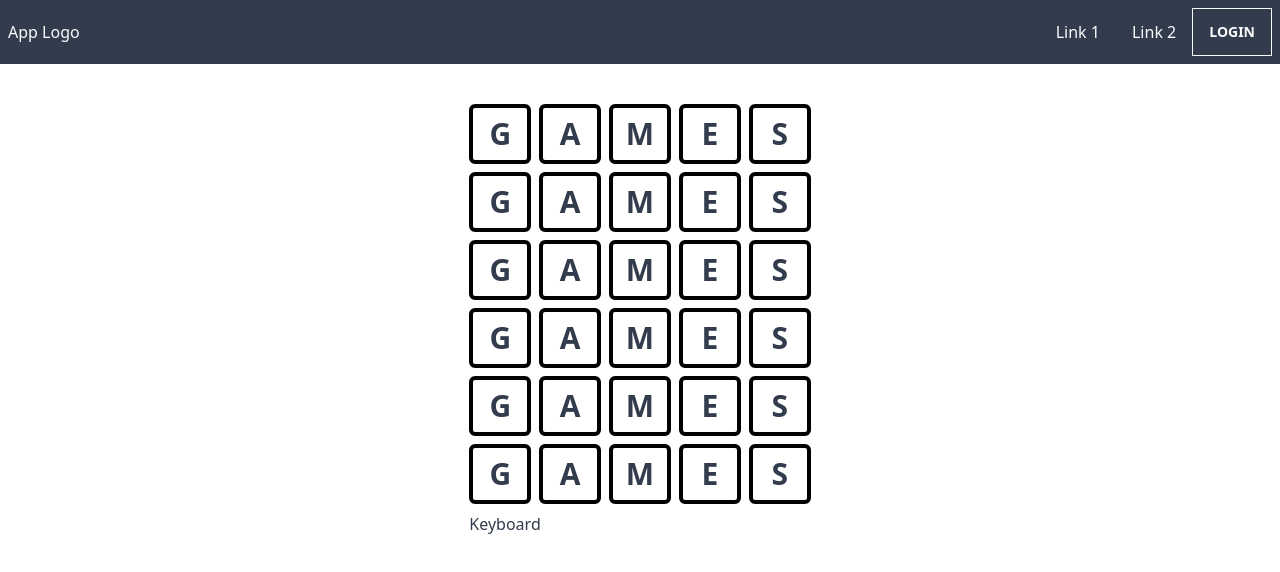
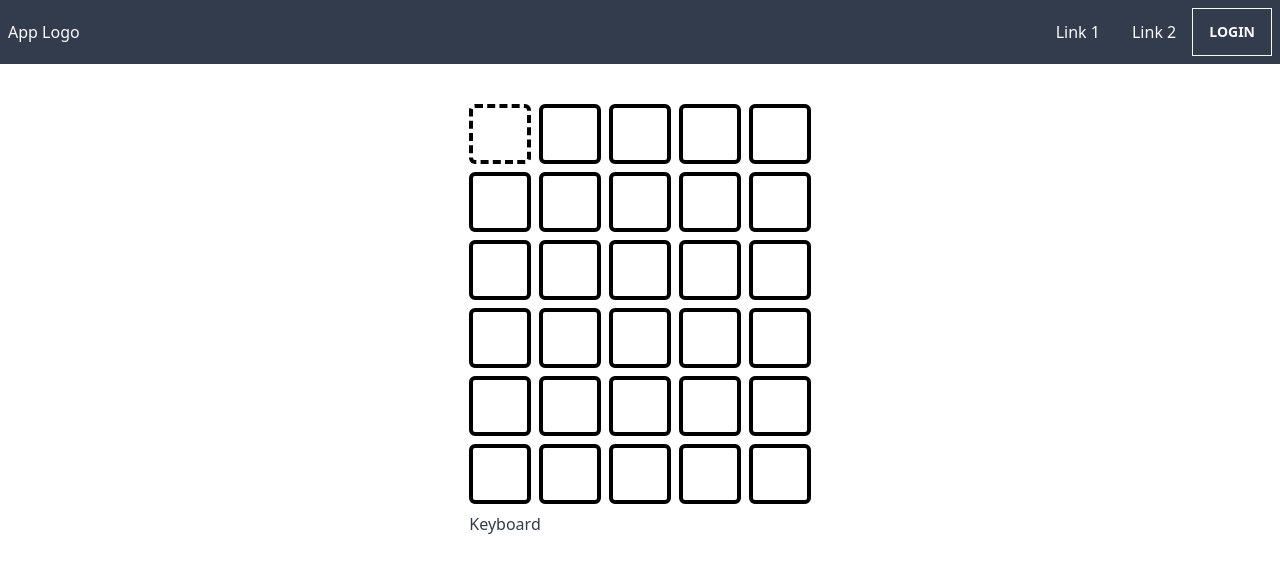
Before and after one commit to bhancockio/letter-play, a Next.js app in the folder app/: page / in a window 1280 px wide. Shown: the top 572 px of the page. Built offline with nearby package versions, Linux system fonts and the light colour scheme; no server answers.

Commit message:
Set up components to properly show letters and active character. Update game context to support updating active letter

```diff
--- a/app/components/LetterTile.tsx
+++ b/app/components/LetterTile.tsx
@@ -1,9 +1,37 @@
-import React from "react";
+import React, { useEffect } from "react";
+import { useGame } from "../context/gameContext";
 
-function LetterTile({ letter }) {
+function LetterTile({ letterIndex, letter, guessRowIndex }) {
+	const { gameState, setCurrentLetterIndex } = useGame();
+	const [isActiveLetter, setIsActiveLetter] = React.useState(false);
+
+	// TODO: Talk to avery because this is regnenerating the entire grid everytime the active component is clicked
+	useEffect(() => {
+		setIsActiveLetter(
+			letterIndex === gameState.currentLetterIndex &&
+				guessRowIndex === gameState.currentGuessCount
+		);
+	}, [gameState, guessRowIndex, letterIndex]);
+
+	useEffect(() => {
+		if (isActiveLetter) console.log("Active letter:", letter);
+	}, [isActiveLetter]);
+
+	const handleClick = () => {
+		// Only set the current letter if the user clicks the active word row.
+		if (guessRowIndex === gameState.currentGuessCount) {
+			setCurrentLetterIndex(letterIndex);
+		}
+	};
+
 	return (
-		<div className="w-full py-2 rounded-md text-center border-4 border-black text-3xl font-bold">
-			{letter}
+		<div
+			onClick={handleClick}
+			className={`w-full py-2 rounded-md text-center border-4 border-black text-3xl font-bold cursor-pointer ${
+				isActiveLetter ? "border-dashed" : "border-solid"
+			}`}
+		>
+			{letter ? letter : <span>&nbsp;&nbsp;</span>}
 		</div>
 	);
 }
--- a/app/components/LettersGrid.tsx
+++ b/app/components/LettersGrid.tsx
@@ -1,15 +1,11 @@
 import React from "react";
-import { useGame } from "../context/gameContext";
 import Word from "./Word";
 
 function LettersGrid() {
-	const gameState = useGame();
-	console.log("GameState", gameState);
 	return (
 		<div className="flex-col">
-			{/* Guesses */}
-			{Array.from(Array(6).keys()).map((guessNumber: number) => (
-				<Word key={guessNumber} guessNumber={guessNumber} />
+			{Array.from(Array(6).keys()).map((guessRowIndex: number) => (
+				<Word key={guessRowIndex} guessRowIndex={guessRowIndex} />
 			))}
 		</div>
 	);
--- a/app/components/Word.tsx
+++ b/app/components/Word.tsx
@@ -1,12 +1,31 @@
-import React from "react";
+import React, { useEffect, useState } from "react";
+import { useGame } from "../context/gameContext";
 import LetterTile from "./LetterTile";
 
-function Word({ guessNumber: number }) {
-	const word = "GAMES";
+function Word({ guessRowIndex }) {
+	const { gameState } = useGame();
+	const [word, setWord] = useState(Array(5).fill(""));
+	const guess = gameState.wordGuesses[guessRowIndex];
+
+	useEffect(() => {
+		// If current row has already been guessed, show the word.
+		if (guessRowIndex < gameState.currentGuessCount) {
+			setWord(guess.split(""));
+		} else {
+			// Otherwise, show the word with blanks.
+			setWord(Array(5).fill(""));
+		}
+	}, [gameState]);
+
 	return (
 		<div className="grid grid-cols-5 gap-2 mb-2">
-			{word.split("").map((letter, index) => (
-				<LetterTile key={index} letter={letter} />
+			{word.map((letter, index) => (
+				<LetterTile
+					key={index}
+					letterIndex={index}
+					letter={letter}
+					guessRowIndex={guessRowIndex}
+				/>
 			))}
 		</div>
 	);
--- a/app/context/gameContext.tsx
+++ b/app/context/gameContext.tsx
@@ -1,16 +1,40 @@
 import { createContext, useContext, useEffect, useState } from "react";
-import { GameState } from "../types/GameState";
 import { fetchWord } from "../utils/wordFetcher";
 
-export const GameContext = createContext<GameState>(null);
+export interface IGameState {
+	targetWord: string;
+	currentGuessCount: number;
+	wordGuesses: string[];
+	currentLetterIndex: number;
+}
+
+export type GameContextType = {
+	gameState: IGameState;
+	setCurrentLetterIndex: (index: number) => void;
+};
+
+export const GameContext = createContext<GameContextType | null>(null);
 
 export default function GameContextComponent({ children }) {
-	const [gameState, setGameState] = useState<GameState>({
+	const [gameState, setGameState] = useState<IGameState>({
 		targetWord: "",
 		currentGuessCount: 0,
-		wordGuesses: [],
+		wordGuesses: Array(6).fill(""),
 		currentLetterIndex: 0
 	});
+
+	const setCurrentLetterIndex = (index: number) => {
+		setGameState({
+			...gameState,
+			currentLetterIndex: index
+		});
+	};
+
+	const handleKeyDown = (e: KeyboardEvent) => {
+		// TODO: handle submission
+		// TODO: Make sure that key is a letter
+		// TODO: update current letter in guess word
+	};
 
 	useEffect(() => {
 		// Fetch target word from API
@@ -21,9 +45,20 @@ export default function GameContextComponent({ children }) {
 			.catch(() => {
 				setGameState({ ...gameState, targetWord: "" });
 			});
+
+		// Handle key presses
+		document.addEventListener("keydown", handleKeyDown);
+
+		return () => {
+			document.removeEventListener("keydown", handleKeyDown);
+		};
 	}, []);
 
-	return <GameContext.Provider value={gameState}>{children}</GameContext.Provider>;
+	return (
+		<GameContext.Provider value={{ gameState, setCurrentLetterIndex }}>
+			{children}
+		</GameContext.Provider>
+	);
 }
 
 export const useGame = () => useContext(GameContext);
```
Also changed, not shown: app/types/GameState.ts (deleted, +0 -10 lines), app/types/Letter.ts (deleted, +0 -10 lines).
